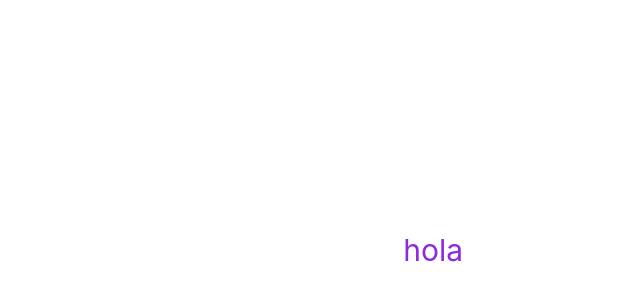
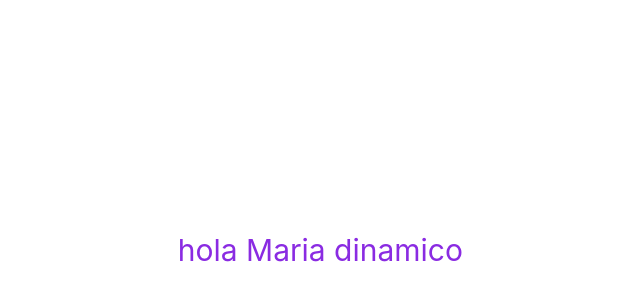
Before and after one commit to mariaalejandrabm0703/vue-project, a Vue app: page / in a window 1280 px wide. Shown: the part 150-450 px from the top of the page, without its empty margins (177-817 px from the left). Built offline with nearby package versions, Linux system fonts and the light colour scheme.

Commit message:
interpolación de de texto

```diff
--- a/src/App.vue
+++ b/src/App.vue
@@ -1,9 +1,10 @@
 <script setup>
-
+// escribir javascript
+const name = 'Maria dinamico'
 </script>
 
 <template>
-    <h1>hola</h1>
+    <h1>hola {{name}}</h1>
 </template>
 
 <style>
```
